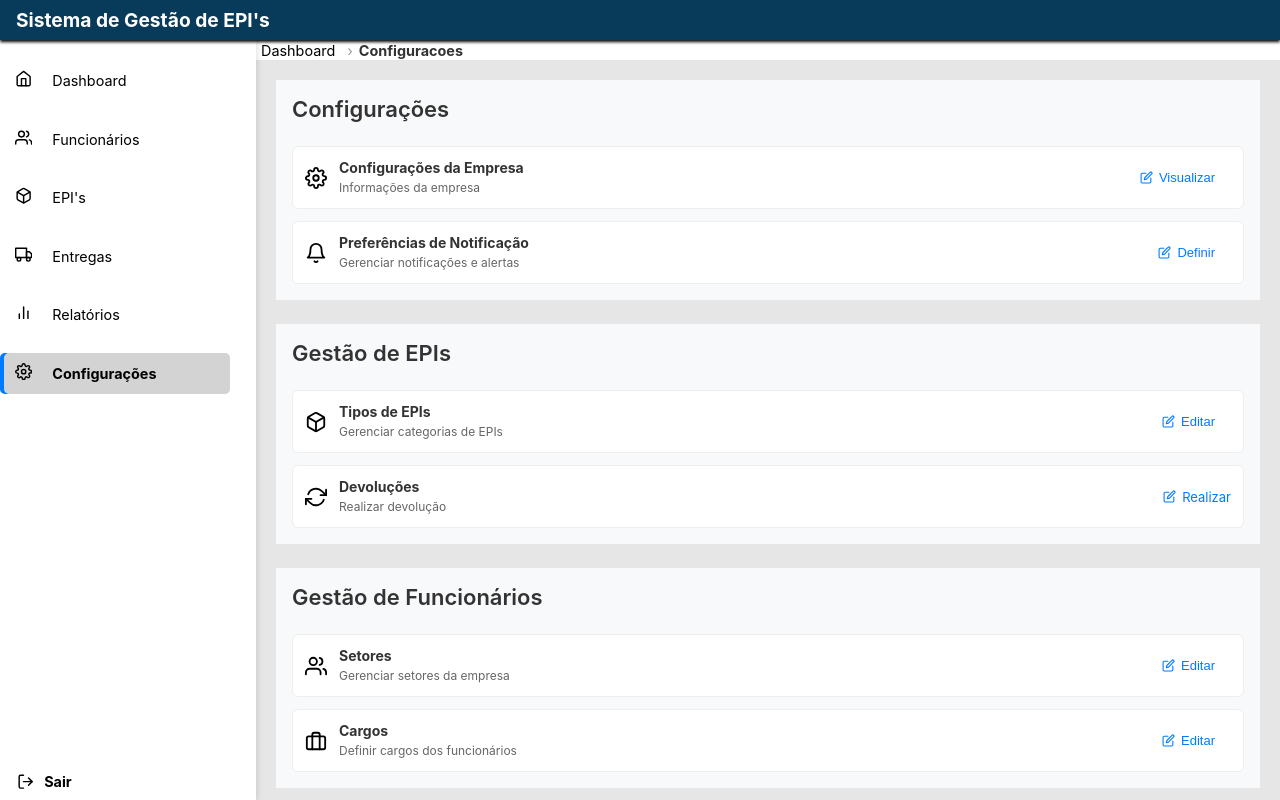
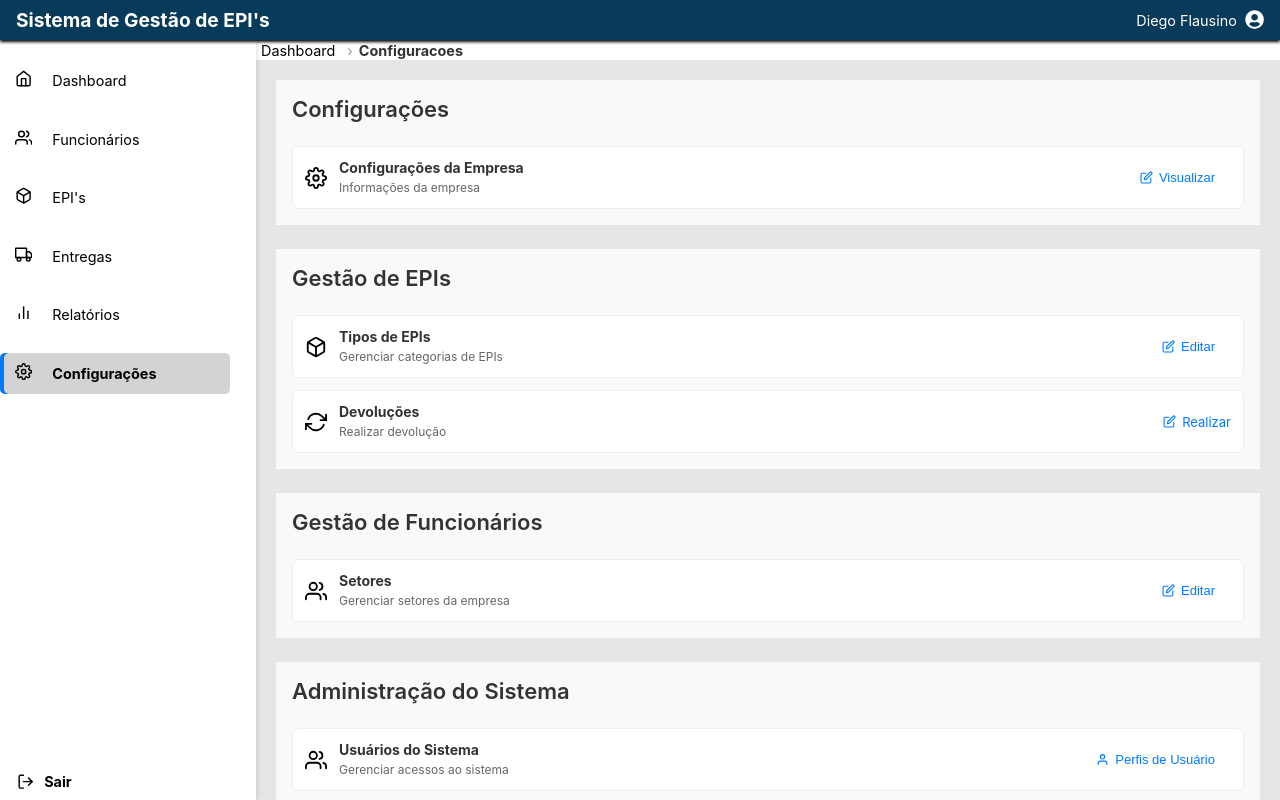
Before and after one commit to diegoflausino45/gestao-de-EPI, a React (Vite) app: page /configuracoes in a window 1280 px wide. Shown: the top 800 px of the page. Built offline with nearby package versions, Linux system fonts and the light colour scheme.

Commit message:
Commit Perfil no Header e remoção de configurações superficiais como preferencia de notificações e gestão de cargos de funcionários

```diff
--- a/src/components/Header/index.jsx
+++ b/src/components/Header/index.jsx
@@ -1,10 +1,15 @@
 import Styles from "./styles.module.css"
+import { FaUserCircle } from "react-icons/fa";
 
 function Header() {
 
     return (
         <div className={Styles.header}>
             <h4>Sistema de Gestão de EPI's</h4>
+            <div className={Styles.user}>
+                <span>Diego Flausino</span>
+                <FaUserCircle />
+            </div>
         </div>
     )
 }
--- a/src/components/Header/styles.module.css
+++ b/src/components/Header/styles.module.css
@@ -13,8 +13,27 @@
     background-color: #073b59;
     color: white;
     box-shadow: 0 2px 3px rgb(0, 0, 0);
+    justify-content: space-between;
+
 }
 
 h4{
     font-size: 1.2em;
 }
+
+.user{
+    display: flex;
+    align-items: center;
+    gap: 8px;
+    padding-right: 1em;
+    cursor: pointer;
+}
+.user:hover{
+    opacity: 0.8;
+}
+.user span{
+    font-size: 0.9em;
+}
+.user svg{
+    font-size: 1.2em;
+}
--- a/src/components/Pages/ConfiguracoesPage/ConfigEmpresaModal/index.jsx
+++ b/src/components/Pages/ConfiguracoesPage/ConfigEmpresaModal/index.jsx
@@ -132,7 +132,7 @@ export default function EmpresaConfigModal({
           <input
             name="responsavel"
             value={form.responsavel}
-            readOnly readOnly
+            readOnly
           />
         </div>
 
--- a/src/containers/Configuracoes/index.jsx
+++ b/src/containers/Configuracoes/index.jsx
@@ -65,18 +65,6 @@ function Configuracoes() {
             Visualizar
           </button>
         </div>
-
-        <div className={styles.containerItens}>
-          <Item
-            icon={FiBell}
-            title="Preferências de Notificação"
-            description="Gerenciar notificações e alertas"
-          />
-          <button className={styles.editButton}>
-            <FiEdit />
-            Definir
-          </button>
-        </div>
       </Section>
 
       <Section title="Gestão de EPIs">
@@ -120,18 +108,6 @@ function Configuracoes() {
             Editar
           </button>
         </div>
-
-        <div className={styles.containerItens}>
-          <Item
-            icon={FiBriefcase}
-            title="Cargos"
-            description="Definir cargos dos funcionários"
-          />
-          <button className={styles.editButton}>
-            <FiEdit />
-            Editar
-          </button>
-        </div>
       </Section>
 
       <Section title="Administração do Sistema">
```
